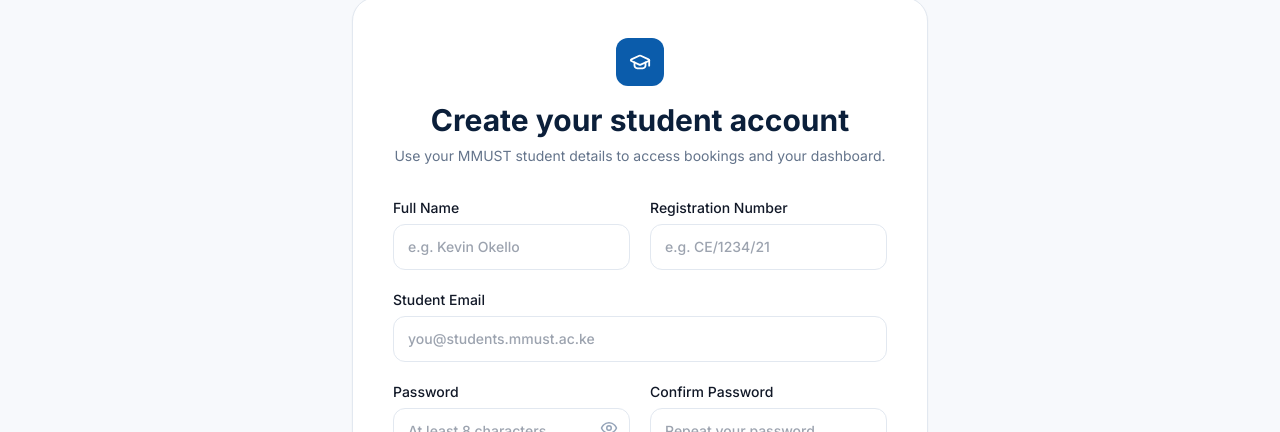
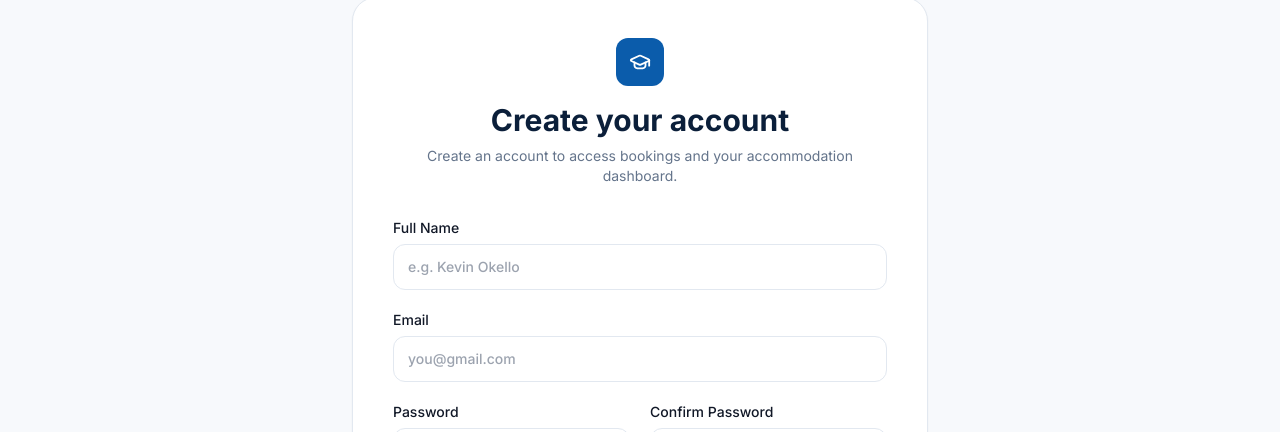
Before and after one commit to glenkevin425-ux/mmust-hostelhub, a React (Vite) app: page /register in a window 1280 px wide. Shown: the part 116-548 px from the top of the page. Built offline with nearby package versions, Linux system fonts and the light colour scheme; no server answers.

Commit message:
Use standard email registration without student number

```diff
--- a/src/pages/Register.tsx
+++ b/src/pages/Register.tsx
@@ -4,13 +4,10 @@ import { Link, useNavigate } from "react-router-dom";
 import Button from "../components/Button";
 import { useAuth } from "../context/AuthContext";
 
-const STUDENT_EMAIL_DOMAIN = "@students.mmust.ac.ke";
-
 export default function Register() {
   const navigate = useNavigate();
   const { signUp } = useAuth();
   const [fullName, setFullName] = useState("");
-  const [registrationNumber, setRegistrationNumber] = useState("");
   const [email, setEmail] = useState("");
   const [password, setPassword] = useState("");
   const [confirmPassword, setConfirmPassword] = useState("");
@@ -24,14 +21,12 @@ export default function Register() {
     const normalizedEmail = email.trim().toLowerCase();
 
     if (fullName.trim().length < 2) return setMessage({ type: "error", text: "Enter your full name." });
-    if (registrationNumber.trim().length < 4) return setMessage({ type: "error", text: "Enter your MMUST registration number." });
-    if (!/^\S+@\S+\.\S+$/.test(normalizedEmail)) return setMessage({ type: "error", text: "Enter a valid student email address." });
-    if (!normalizedEmail.endsWith(STUDENT_EMAIL_DOMAIN)) return setMessage({ type: "error", text: `Use your MMUST student email ending in ${STUDENT_EMAIL_DOMAIN}.` });
+    if (!/^\S+@\S+\.\S+$/.test(normalizedEmail)) return setMessage({ type: "error", text: "Enter a valid email address, for example you@gmail.com." });
     if (password.length < 8) return setMessage({ type: "error", text: "Use a password with at least 8 characters." });
     if (password !== confirmPassword) return setMessage({ type: "error", text: "The passwords do not match." });
 
     setSubmitting(true);
-    const result = await signUp(normalizedEmail, password, fullName.trim(), registrationNumber.trim().toUpperCase());
+    const result = await signUp(normalizedEmail, password, fullName.trim());
     setSubmitting(false);
 
     if (result.error) {
@@ -40,7 +35,7 @@ export default function Register() {
     }
 
     if (result.needsEmailConfirmation) {
-      setMessage({ type: "success", text: "Account created. Check your MMUST student email and confirm your address before signing in." });
+      setMessage({ type: "success", text: "Account created. Check your email and confirm your address before signing in." });
       return;
     }
 
@@ -52,14 +47,13 @@ export default function Register() {
       <div className="mx-auto w-full max-w-xl rounded-3xl border border-slate-200 bg-white p-6 shadow-sm sm:p-10">
         <div className="text-center">
           <span className="mx-auto flex h-12 w-12 items-center justify-center rounded-xl bg-brand-blue text-white"><GraduationCap size={22} /></span>
-          <h1 className="mt-4 text-2xl font-bold text-brand-navy sm:text-3xl">Create your student account</h1>
-          <p className="mt-2 text-sm text-subink">Use your MMUST student details to access bookings and your dashboard.</p>
+          <h1 className="mt-4 text-2xl font-bold text-brand-navy sm:text-3xl">Create your account</h1>
+          <p className="mt-2 text-sm text-subink">Create an account to access bookings and your accommodation dashboard.</p>
         </div>
 
         <form onSubmit={handleSubmit} className="mt-8 grid gap-5 sm:grid-cols-2" noValidate>
-          <Field label="Full Name"><input value={fullName} onChange={(e) => setFullName(e.target.value)} placeholder="e.g. Kevin Okello" className={inputClass} autoComplete="name" /></Field>
-          <Field label="Registration Number"><input value={registrationNumber} onChange={(e) => setRegistrationNumber(e.target.value)} placeholder="e.g. CE/1234/21" className={inputClass} /></Field>
-          <div className="sm:col-span-2"><Field label="Student Email"><input type="email" value={email} onChange={(e) => setEmail(e.target.value)} placeholder="you@students.mmust.ac.ke" className={inputClass} autoComplete="email" /></Field></div>
+          <div className="sm:col-span-2"><Field label="Full Name"><input value={fullName} onChange={(e) => setFullName(e.target.value)} placeholder="e.g. Kevin Okello" className={inputClass} autoComplete="name" /></Field></div>
+          <div className="sm:col-span-2"><Field label="Email"><input type="email" value={email} onChange={(e) => setEmail(e.target.value)} placeholder="you@gmail.com" className={inputClass} autoComplete="email" /></Field></div>
           <Field label="Password">
             <div className="relative"><input type={showPassword ? "text" : "password"} value={password} onChange={(e) => setPassword(e.target.value)} placeholder="At least 8 characters" className={`${inputClass} pr-11`} autoComplete="new-password" /><button type="button" aria-label={showPassword ? "Hide password" : "Show password"} onClick={() => setShowPassword((value) => !value)} className="absolute right-3 top-1/2 -translate-y-1/2 text-slate-400">{showPassword ? <EyeOff size={18} /> : <Eye size={18} />}</button></div>
           </Field>
```
